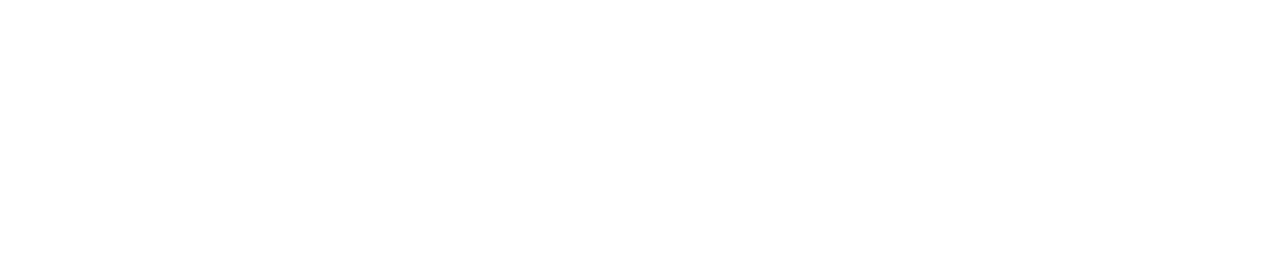
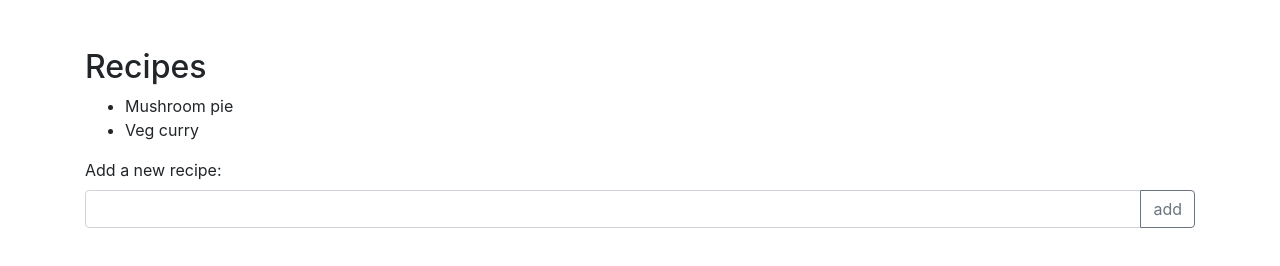
Before and after one commit to markwilde33/javascript-sandbox, a plain HTML site: page firebase_db/index.html in a window 1280 px wide. Drawn offline with nearby package versions, Linux system fonts and the light colour scheme.

Commit message:
Added a simpletemplate to work with the database and styled with bootstrap.

```diff
--- a/firebase_db/index.html
+++ b/firebase_db/index.html
@@ -3,9 +3,28 @@
 <head>
   <meta charset="UTF-8">
   <meta name="viewport" content="width=device-width, initial-scale=1.0">
+  <link rel="stylesheet" href="https://stackpath.bootstrapcdn.com/bootstrap/4.3.1/css/bootstrap.min.css" integrity="sha384-ggOyR0iXCbMQv3Xipma34MD+dH/1fQ784/j6cY/iJTQUOhcWr7x9JvoRxT2MZw1T" crossorigin="anonymous">
+
   <title>Firebase database</title>
 </head>
 <body>
+
+  <div class="container my-5">
+    <h2>Recipes</h2>
+    <ul>
+      <li>Mushroom pie</li>
+      <li>Veg curry</li>
+    </ul>
+    <form>
+      <label for="recipe">Add a new recipe:</label>
+      <div class="input-group">
+        <input type="text" class="form-control" id="recipe" required>
+        <div class="input-group-append">
+          <input type="submit" value="add" class="btn btn-outline-secondary">
+        </div>
+      </div>
+    </form>
+  </div>
 
 
 
```
